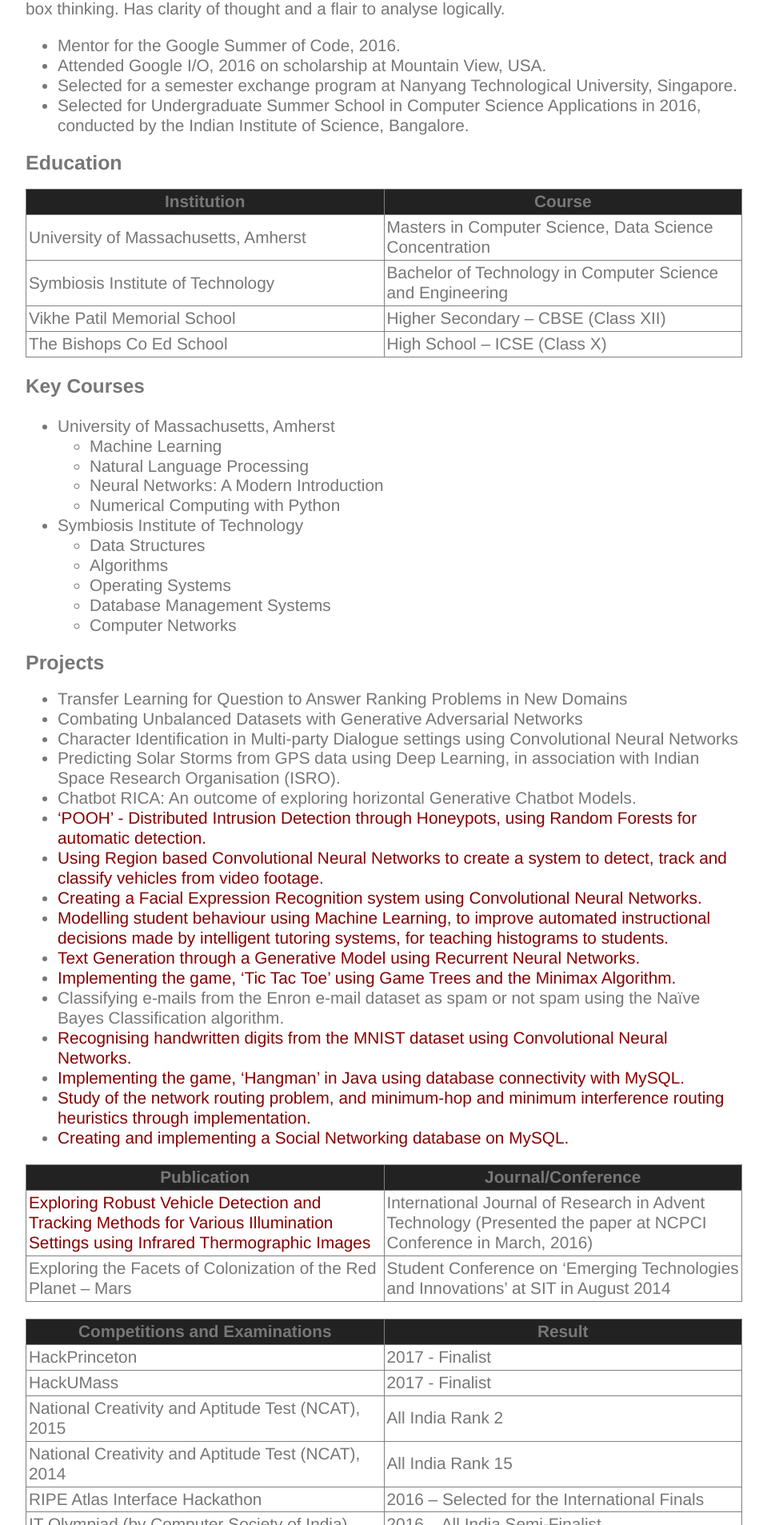
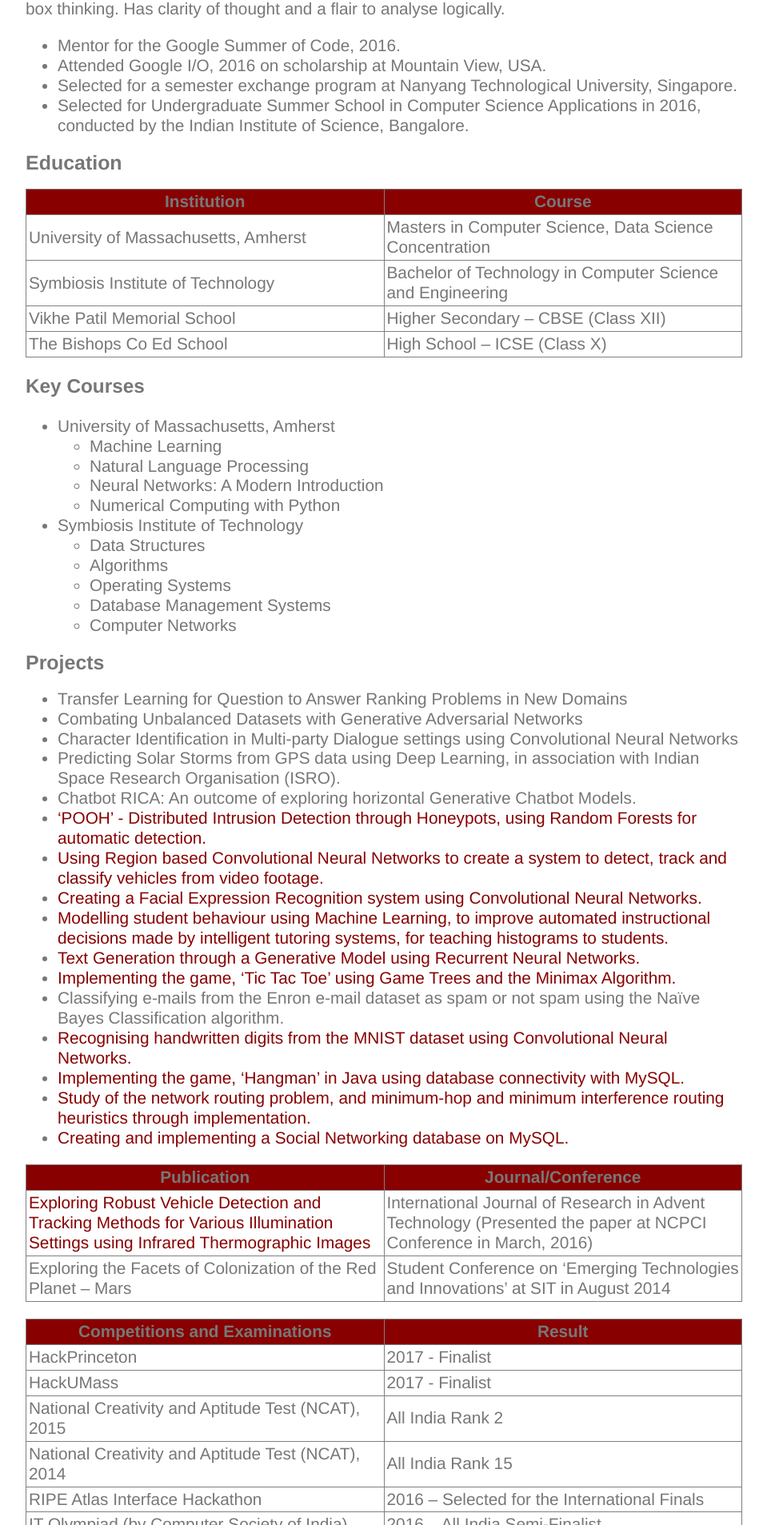
Before and after one commit to Uppaal/Uppaal.github.io, a Jekyll site: the page built from cv/index.html, in a window 1280 px wide. Shown: the part 345-2252 px from the top of the page at 80% size, without its empty margins (160-1119 px from the left). Built offline with Jekyll 4.4.1, drawn with Linux system fonts in a browser that asks for light colours.

Commit message:
Update main.css

```diff
--- a/css/main.css
+++ b/css/main.css
@@ -49,4 +49,4 @@ th, td {
 	height: 15px;
 	width: 50%;
 }
-th {    background-color: #222; }
+th {    background-color: #800; }
```
